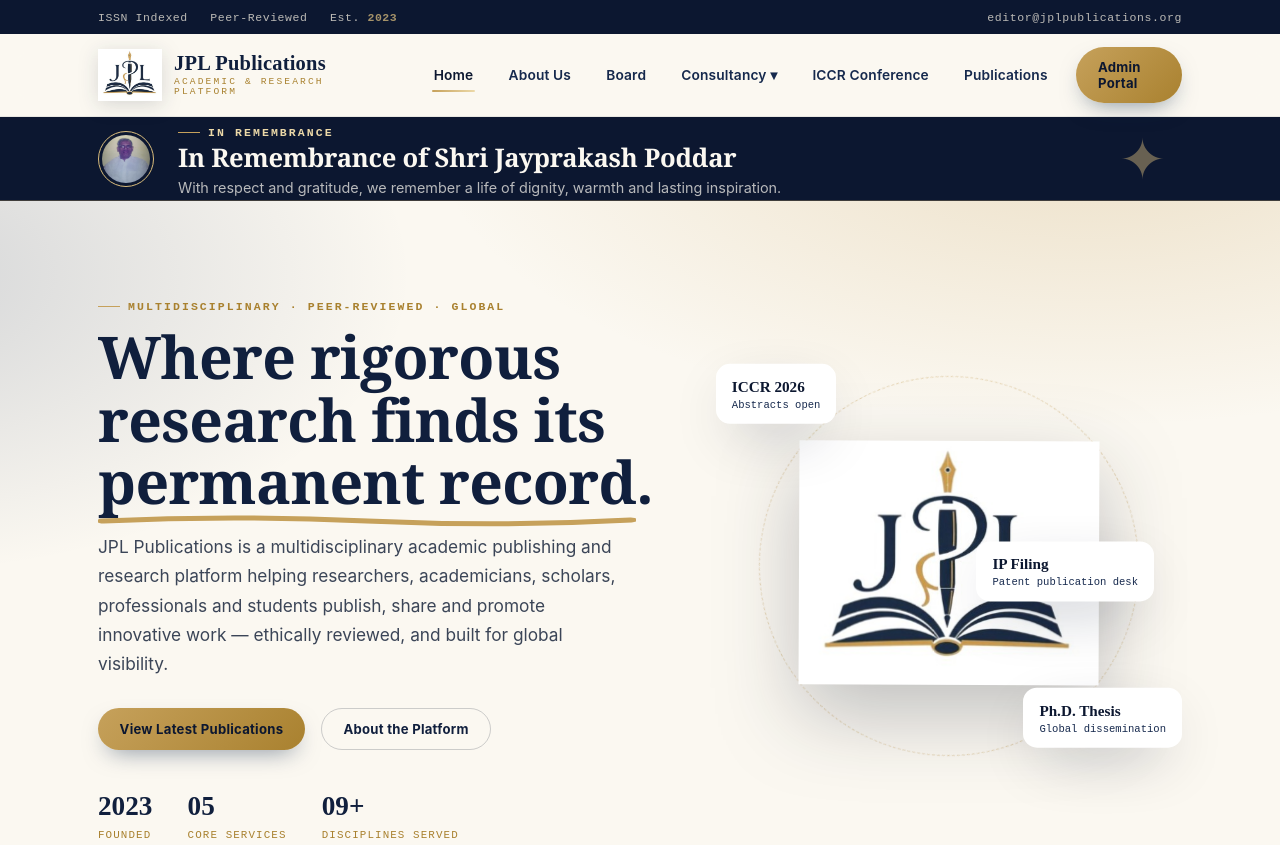
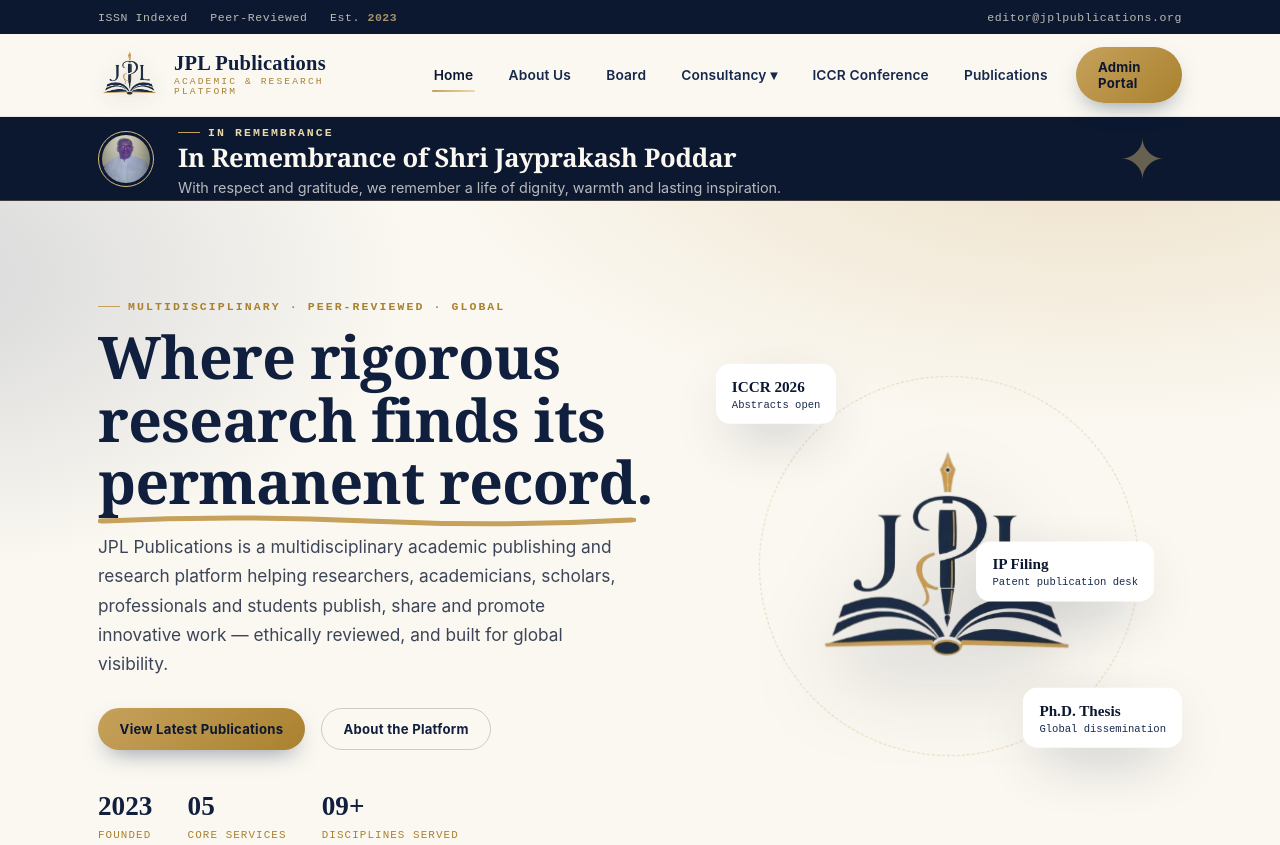
Before and after one commit to saisantosh1012/jpl2, a website: page index.html in a window 1280 px wide. Shown: the top 845 px of the page. Drawn offline with Linux system fonts and the light colour scheme; no server answers.

Commit message:
Update index.html

```diff
--- a/index.html
+++ b/index.html
@@ -23,7 +23,7 @@
 <header class="site-header" id="siteHeader">
   <div class="container nav-inner">
     <a class="brand" href="index.html">
-      <img src="jpl_logo.jpg" alt="JPL Publications logo">
+      <img src="jpl_logo.png" alt="JPL Publications logo">
       <span class="brand-text"><span class="b1">JPL Publications</span><span class="b2">Academic &amp; Research Platform</span></span>
     </a>
     <nav class="tabs" id="navTabs">
@@ -80,7 +80,7 @@
         <div class="hero-art">
           <div class="ring-orbit"></div>
           <div class="book-stage">
-            <div class="book-3d"><img src="jpl_logo.jpg" alt="JPL emblem"></div>
+            <div class="book-3d"><img src="jpl_logo.png" alt="JPL emblem"></div>
           </div>
           <div class="floaty-card c1"><b>ICCR 2026</b><span>Abstracts open</span></div>
           <div class="floaty-card c2"><b>Ph.D. Thesis</b><span>Global dissemination</span></div>
```
